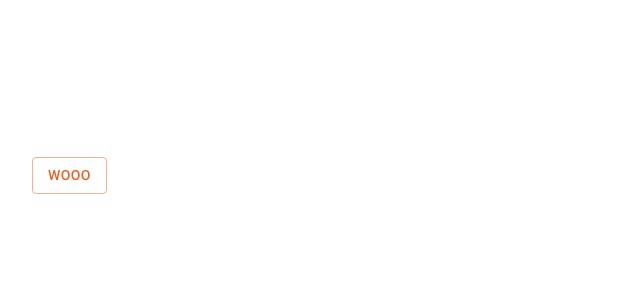
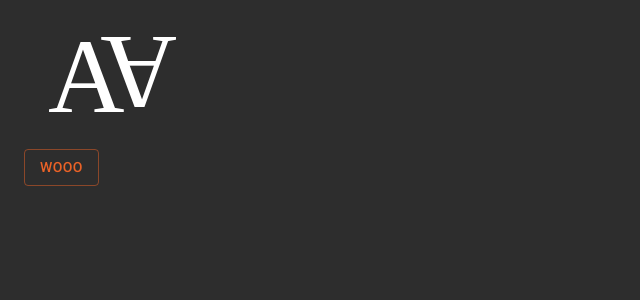
Before and after one commit to Hunnisoturi/cv-public, a React (Create React App) app: page / in a window 1280 px wide. Shown: the top 300 px of the page, without its empty margins (0-640 px from the left). Built offline with nearby package versions, Linux system fonts and the light colour scheme.

Commit message:
Background color working

```diff
--- a/public/index.html
+++ b/public/index.html
@@ -26,7 +26,7 @@
     -->
     <title>Aapo Attila</title>
   </head>
-  <body>
+  <body style="margin: 0">
     <noscript>You need to enable JavaScript to run this app.</noscript>
     <div id="root"></div>
     <!--
--- a/src/App.jsx
+++ b/src/App.jsx
@@ -1,17 +1,30 @@
 import React from 'react';
-import { Container, Button } from '@material-ui/core';
+import { Container, Button, makeStyles } from '@material-ui/core';
 import { withTranslation } from 'react-i18next';
 import Header from './components/Header';
 import Footer from './components/Footer';
 
-const App = () => (
-  <Container component="main" maxWidth="lg">
+const styles = makeStyles({
+  root: {
+    height: '100vh',
+    background: '#2D2D2D',
+  },
+});
+
+const App = () => {
+  const classes = styles();
+
+  return (
+    <div className={classes.root}>
+      <Container component="main" maxWidth="xl">
         <Header />
         <Button color="primary" variant="outlined">
           WoOO
         </Button>
         <Footer />
       </Container>
+    </div>
   );
+};
 
 export default withTranslation()(App);
--- a/src/index.jsx
+++ b/src/index.jsx
@@ -21,10 +21,6 @@ const theme = createMuiTheme({
     },
     secondary: {
       main: '#342EAD',
-    },
-    background: {
-      paper: '#424242',
-      default: '#303030',
     },
   },
 });
@@ -57,11 +53,11 @@ i18next
   });
 
 render(
-  <ThemeProvider theme={theme}>
-    <Router>
+  <Router>
+    <ThemeProvider theme={theme}>
       <App />
-    </Router>
-  </ThemeProvider>,
+    </ThemeProvider>
+  </Router>,
   document.getElementById('root'),
 );
 
```
Lines whose indentation alone changed are shown as unchanged.
